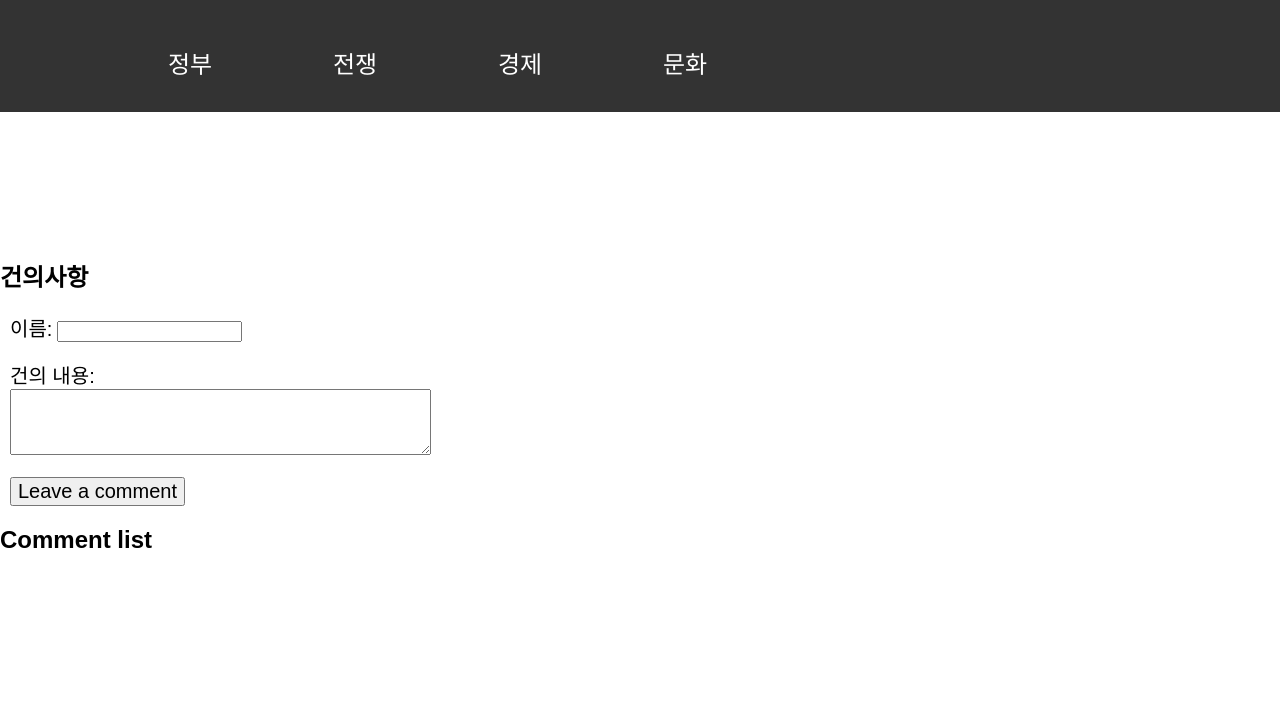
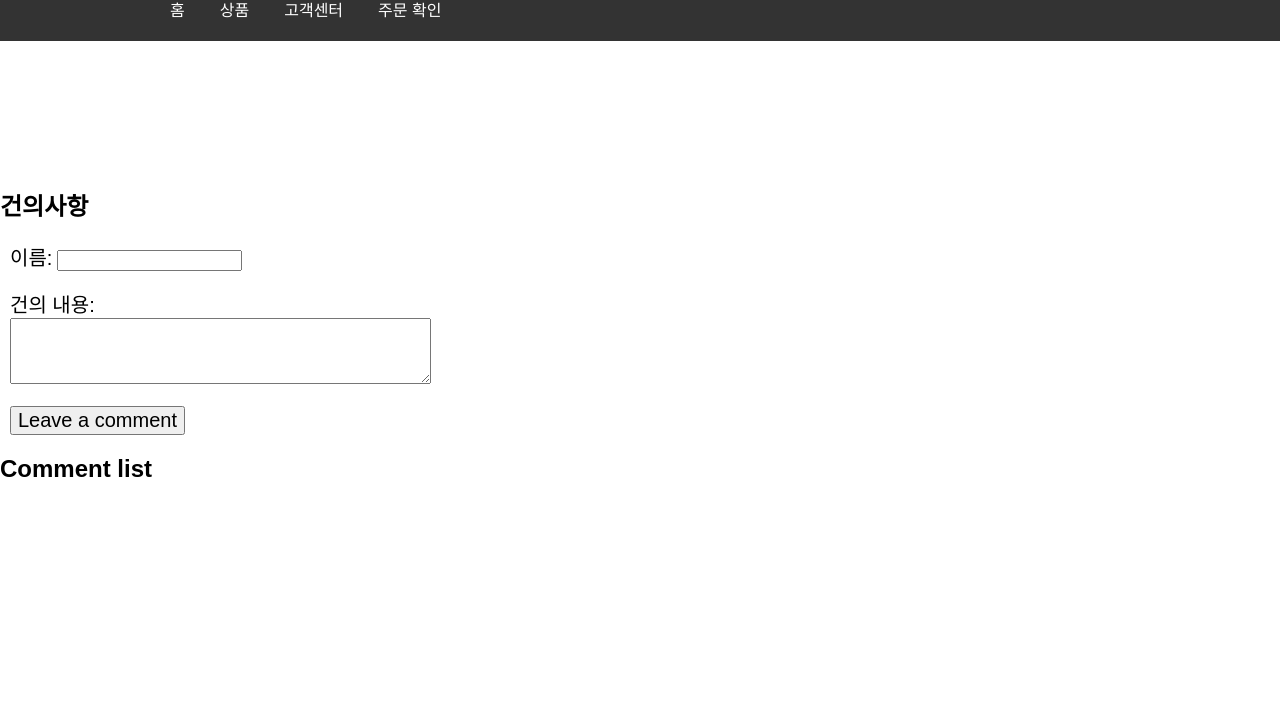
Before and after one commit to cgj0079/None3, a plain HTML site: page index.html in a window 1280 px wide. Shown: the part 81-800 px from the top of the page. Drawn offline with Linux system fonts and the light colour scheme.

Commit message:
Update index.html

```diff
--- a/index.html
+++ b/index.html
@@ -11,34 +11,29 @@
 </head>
 
 <header>
-    <h1 onclick="window.location.href='https://cgj0079.github.io/Republic-of-rome/'" style="font-weight: 300;"
-        class="pointer">로마의 공화정</h1>
+    <h1>행성 여행 상품</h1>
     <nav>
         <ul>
-            <div class="btn">
-                <button type="button"
-                    onclick="window.location.href=('https://cgj0079.github.io/Republic-of-rome-goverment/');"
-                    style="background: none; border: none; width: 150px; height: 50px;font-size: 1.5em;color: white;">정부</button>
-                <div class="space">
-                </div>
-                <button type="button"
-                    onclick="window.location.href=('https://cgj0079.github.io/Republic-of-rome-war/');"
-                    style="background: none; border: none; width: 150px; height: 50px;font-size: 1.5em;color: white;">전쟁</button>
-                <div class="space">
-                </div>
-                <button type="button"
-                    onclick="window.location.href=('https://cgj0079.github.io/Republic-of-rome-economy/');"
-                    style="background: none; border: none; width: 150px; height: 50px;font-size: 1.5em;color: white;">경제</button>
-                <div class="space">
-                </div>
-                <button type="button"
-                    onclick="window.location.href=('https://cgj0079.github.io/Republic-of-rome-culture/');"
-                    style="background: none; border: none; width: 150px; height: 50px;font-size: 1.5em;color: white;">문화</button>
-            </div>
+            <div class="space"></div>
+            <div class="space"></div>
+            <div class="space"></div>
+            <div class="space"></div>
+            <div class="space"></div>
+            <div class="space"></div>
+            <div class="space"></div>
+            <div class="space"></div>
+            <div class="space"></div>
+            <div class="space"></div>
+            <li><a href="/">홈</a></li>
+            <div class="space"></div>
+            <li><a href="#">상품</a></li>
+            <div class="space"></div>
+            <li><a href="#">고객센터</a></li>
+            <div class="space"></div>
+            <li><a href="#">주문 확인</a></li>
         </ul>
     </nav>
 </header>
-
 <body>
     <br><br><br><br><br><br><br>
     <h2>건의사항</h2>
```
